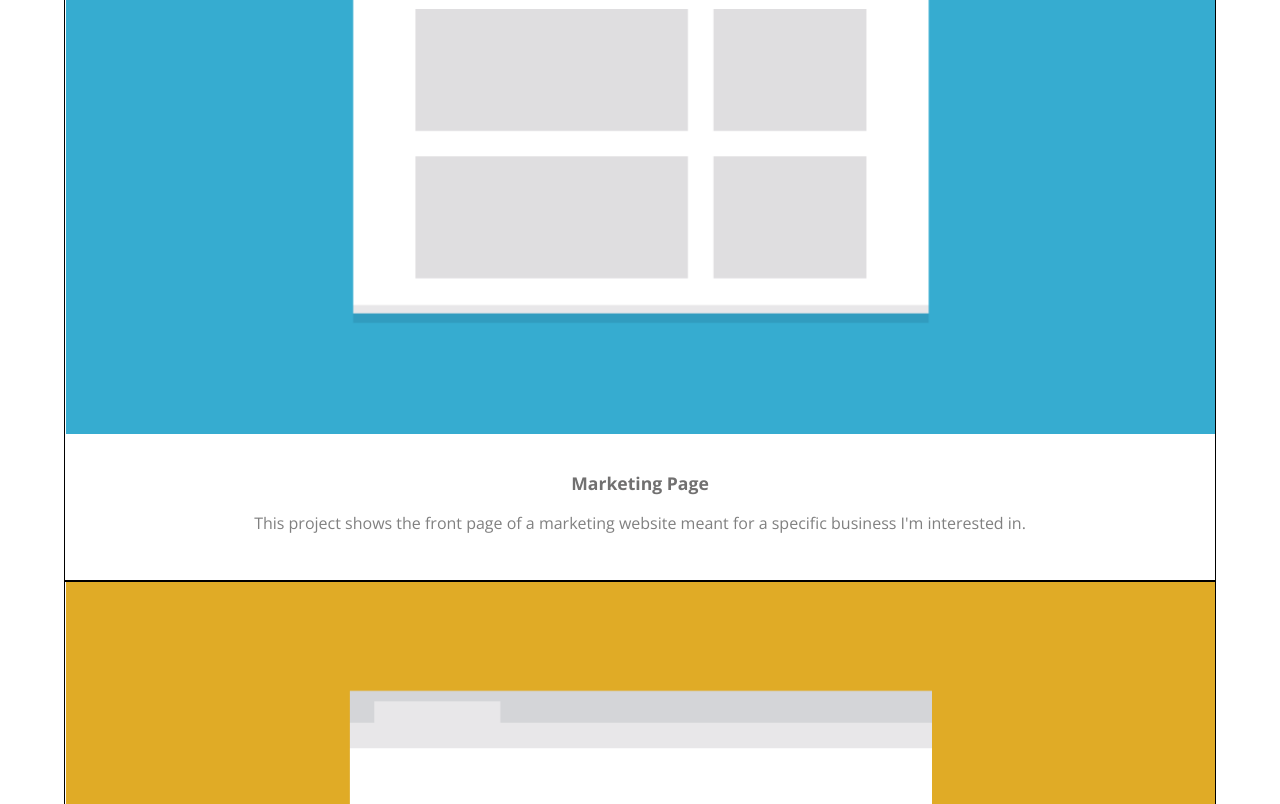
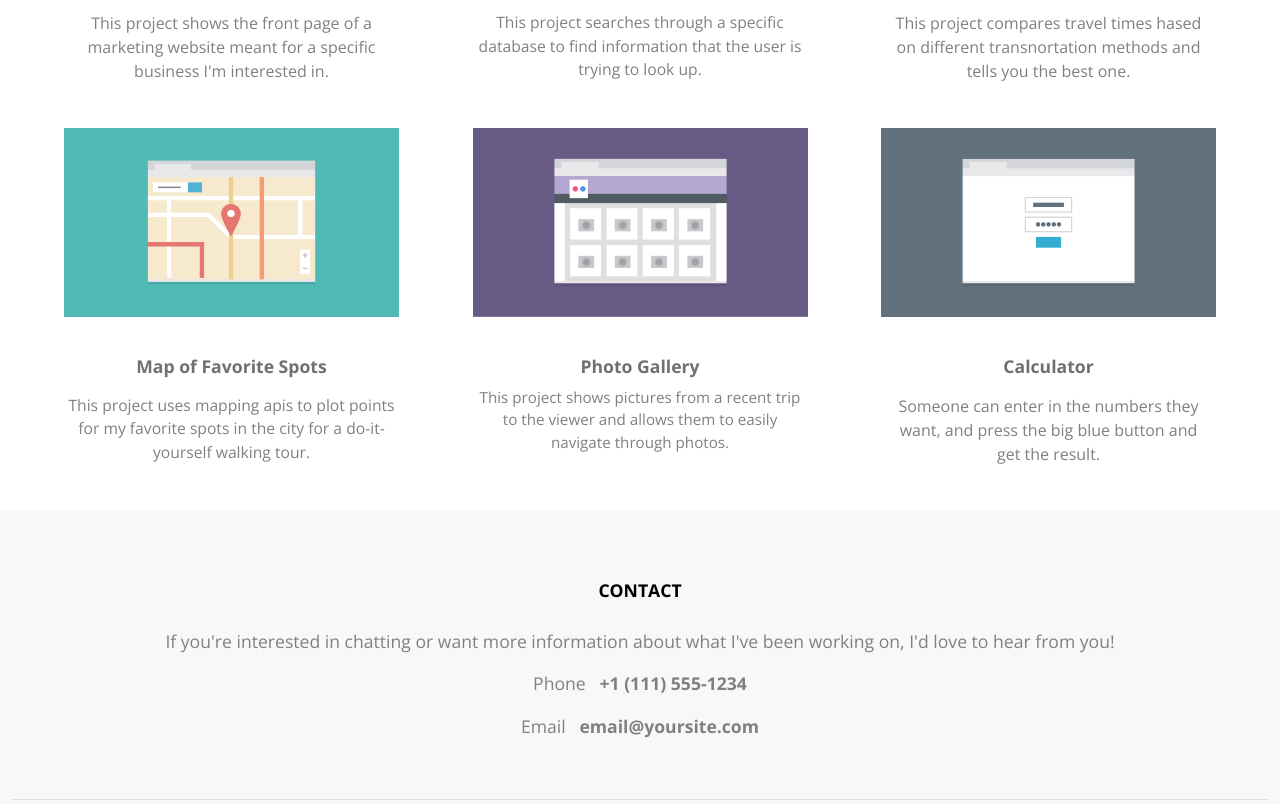
Before and after one commit to kjoe94/TechDegree_WebDev_Project_2, a plain HTML site: page index.html in a window 1280 px wide. Shown: the part 816-1620 px from the top of the page. Drawn offline with nearby package versions, Linux system fonts and the light colour scheme.

Commit message:
768px Mockup: Setup flex structure

```diff
--- a/CSS/styles.css
+++ b/CSS/styles.css
@@ -179,9 +179,21 @@ main p {
     }
 
     #bio {
-        display: flex;
         flex-direction: row-reverse;
         margin-top: 2rem;
+    }
+
+    .main-container,
+    #bio {
+        display: flex;
+    }
+
+    .main-container {
+        flex-wrap: wrap;
+        /* border: 2px red dotted; */
+        width: 100%;
+        flex-direction: row;
+        justify-content: space-between;
     }
 
     .profile_pic {
@@ -201,8 +213,24 @@ main p {
     }
 
     .mc-flex {
-        border: 1px black solid;
+        /* border: 1px black solid; */
+        flex: 0 335px;
 
+    }
+
+    .marketing-pic {
+        margin-top: 0;
+    }
+
+    .contact-info {
+        padding-left: 8rem;
+        padding-right: 8rem;
+    }
+
+    h3,
+    .contact,
+    .contact-info p {
+        font-size: 1.1rem;
     }
 
 
```
